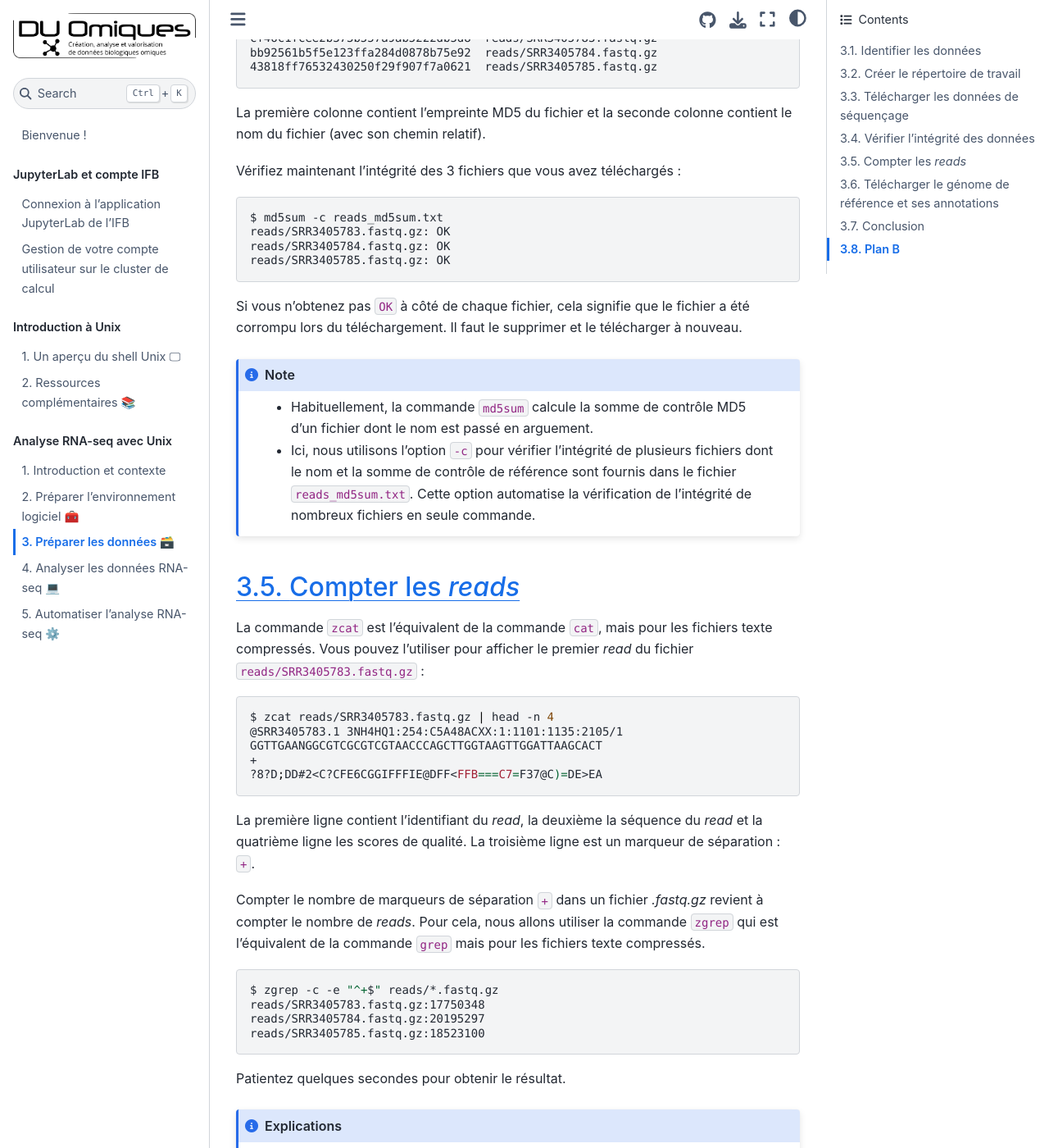
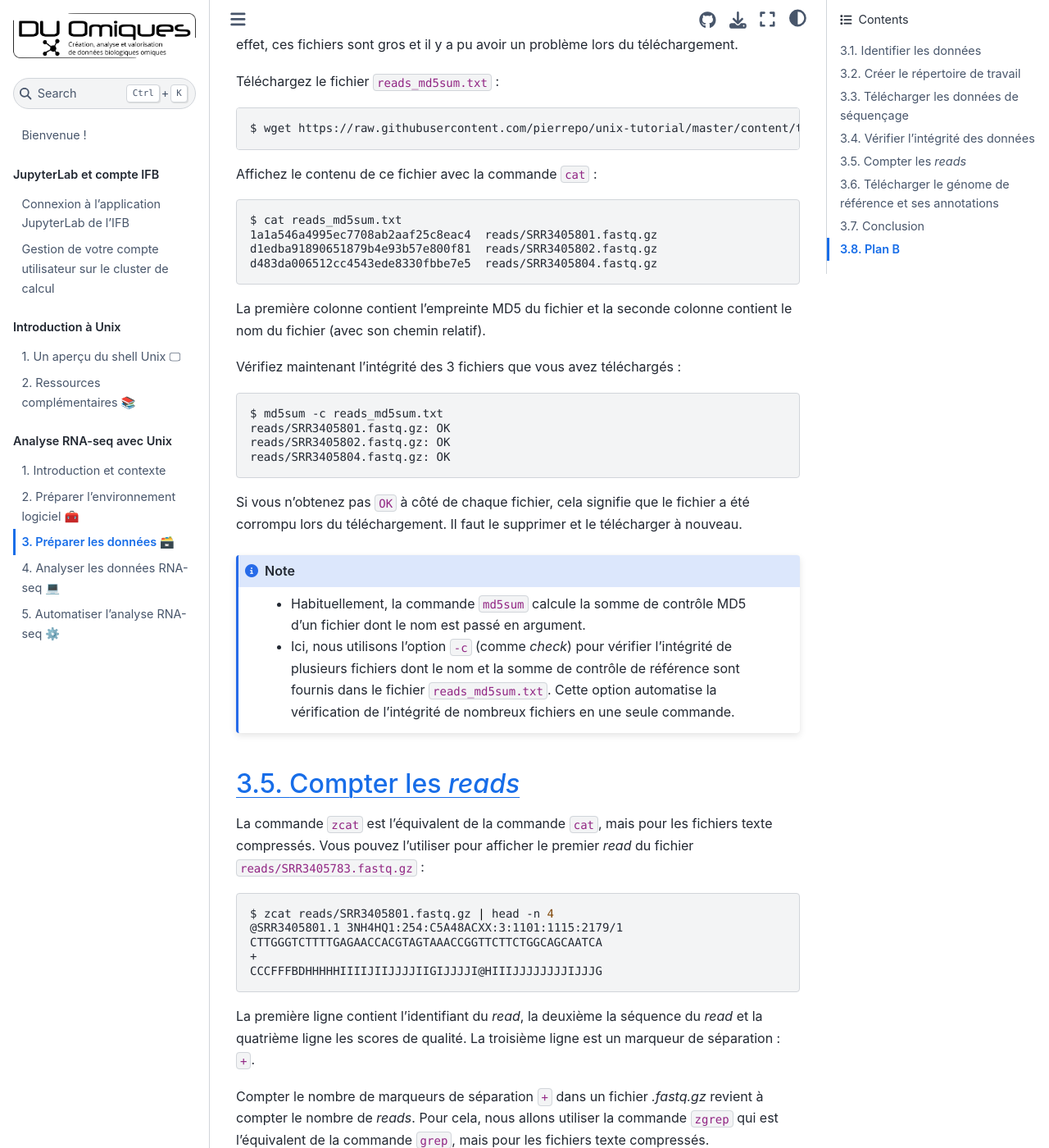
Before and after one commit to pierrepo/unix-tutorial, a Jupyter Book: the page built from content/tuto2/2_preparer_donnees.md, in a window 1280 px wide and 1400 px high, scrolled down 7653 px. Shown: the whole window at 82% size. Built offline with Jupyter Book 1.0.4 settings and Sphinx 7.4.7 and the Sphinx Book theme 1.1.4, drawn with Linux system fonts in a browser that asks for light colours; some of the changed text lies outside the part shown.

Commit message:
Update data preparation procedure

````diff
--- a/content/tuto2/2_preparer_donnees.md
+++ b/content/tuto2/2_preparer_donnees.md
@@ -207,30 +210,30 @@ curl -L ftp://ftp.sra.ebi.ac.uk/vol1/fastq/SRR340/004/SRR3405784/SRR3405784.fast
 curl -L ftp://ftp.sra.ebi.ac.uk/vol1/fastq/SRR340/003/SRR3405783/SRR3405783.fastq.gz -O --output-dir reads
 ```
 
-Le téléchargement des données peut prendre beaucoup de temps. Pour ce tutoriel, nous allons nous limiter à 3 échantillons dont les identifiants sont `SRR3405783`, `SRR3405784` et `SRR3405785`. La commande `grep` va alors sélectionner les fichiers voulus :
+Le téléchargement des données peut prendre beaucoup de temps. Pour ce tutoriel, nous allons nous limiter à 3 échantillons dont les identifiants sont `SRR3405801`, `SRR3405802` et `SRR3405804`. La commande `grep` va sélectionner les fichiers voulus :
 
 
 ```bash
-$ grep -E "bash|SRR3405783|SRR3405784|SRR3405785" sra_explorer_fastq_download_2.sh > sra_explorer_fastq_download_2_small.sh
+$ grep -E "bash|SRR3405801|SRR3405802|SRR3405804" sra_explorer_fastq_download_2.sh > sra_explorer_fastq_download_2_small.sh
 ```
 
 Si vous affichez le contenu de `sra_explorer_fastq_download_2_small.sh` vous devriez obtenir :
 
 ```
 #!/usr/bin/env bash
-curl -L ftp://ftp.sra.ebi.ac.uk/vol1/fastq/SRR340/003/SRR3405783/SRR3405783.fastq.gz -O --output-dir reads
-curl -L ftp://ftp.sra.ebi.ac.uk/vol1/fastq/SRR340/004/SRR3405784/SRR3405784.fastq.gz -O --output-dir reads
-curl -L ftp://ftp.sra.ebi.ac.uk/vol1/fastq/SRR340/005/SRR3405785/SRR3405785.fastq.gz -O --output-dir reads
+curl -L ftp://ftp.sra.ebi.ac.uk/vol1/fastq/SRR340/001/SRR3405801/SRR3405801.fastq.gz -O --output-dir reads
+curl -L ftp://ftp.sra.ebi.ac.uk/vol1/fastq/SRR340/002/SRR3405802/SRR3405802.fastq.gz -O --output-dir reads
+curl -L ftp://ftp.sra.ebi.ac.uk/vol1/fastq/SRR340/004/SRR3405804/SRR3405804.fastq.gz -O --output-dir reads
 ```
 
 ```{note}
-L'option `-E` permet de créer un motif avec des expressions régulières. Ici, on cherche toutes les lignes qui contient `bash` (la toute première ligne), ou `SRR3405783`, ou `SRR3405784`, ou `SRR3405785`.
+L'option `-E` permet de créer un motif avec des expressions régulières. Ici, on cherche toutes les lignes qui contient `bash` (la toute première ligne), ou `SRR3405801`, ou `SRR3405802`, ou `SRR3405804`.
 ```
 
 Le script fonctionne avec une version récente de `curl`, chargez cette version avec :
 
 ```bash
-$ module load curl
+$ module load curl/7.80.0
 ```
 
 Vérifiez que c'est bien le cas :
@@ -258,10 +261,10 @@ Calculez l'espace occupé par les données :
 
 ```bash
 $ du -csh reads/*
-776M    reads/SRR3405783.fastq.gz
-883M    reads/SRR3405784.fastq.gz
-818M    reads/SRR3405785.fastq.gz
-2.5G    total
+541M    reads/SRR3405801.fastq.gz
+625M    reads/SRR3405802.fastq.gz
+625M    reads/SRR3405804.fastq.gz
+1.8G    total
 ```
 
 ## Vérifier l'intégrité des données
@@ -278,9 +281,9 @@ Affichez le contenu de ce fichier avec la commande `cat` :
 
 ```bash
 $ cat reads_md5sum.txt
-cf46c1fcee2b373b557a9ab5222db5d8  reads/SRR3405783.fastq.gz
-bb92561b5f5e123ffa284d0878b75e92  reads/SRR3405784.fastq.gz
-43818ff76532430250f29f907f7a0621  reads/SRR3405785.fastq.gz
+1a1a546a4995ec7708ab2aaf25c8eac4  reads/SRR3405801.fastq.gz
+d1edba91890651879b4e93b57e800f81  reads/SRR3405802.fastq.gz
+d483da006512cc4543ede8330fbbe7e5  reads/SRR3405804.fastq.gz
 ```
 
 La première colonne contient l'empreinte MD5 du fichier et la seconde colonne contient le nom du fichier (avec son chemin relatif).
@@ -289,16 +292,16 @@ Vérifiez maintenant l'intégrité des 3 fichiers que vous avez téléchargés :
 
 ```bash
 $ md5sum -c reads_md5sum.txt
-reads/SRR3405783.fastq.gz: OK
-reads/SRR3405784.fastq.gz: OK
-reads/SRR3405785.fastq.gz: OK
+reads/SRR3405801.fastq.gz: OK
+reads/SRR3405802.fastq.gz: OK
+reads/SRR3405804.fastq.gz: OK
 ```
 
 Si vous n'obtenez pas `OK` à côté de chaque fichier, cela signifie que le fichier a été corrompu lors du téléchargement. Il faut le supprimer et le télécharger à nouveau.
 
 ```{note}
-- Habituellement, la commande `md5sum` calcule la somme de contrôle MD5 d'un fichier dont le nom est passé en arguement.
-- Ici, nous utilisons l'option `-c` pour vérifier l'intégrité de plusieurs fichiers dont le nom et la somme de contrôle de référence sont fournis dans le fichier `reads_md5sum.txt`. Cette option automatise la vérification de l'intégrité de nombreux fichiers en seule commande.
+- Habituellement, la commande `md5sum` calcule la somme de contrôle MD5 d'un fichier dont le nom est passé en argument.
+- Ici, nous utilisons l'option `-c` (comme *check*) pour vérifier l'intégrité de plusieurs fichiers dont le nom et la somme de contrôle de référence sont fournis dans le fichier `reads_md5sum.txt`. Cette option automatise la vérification de l'intégrité de nombreux fichiers en une seule commande.
 ```
 
 ## Compter les *reads*
@@ -306,22 +309,22 @@ Si vous n'obtenez pas `OK` à côté de chaque fichier, cela signifie que le fic
 La commande `zcat` est l'équivalent de la commande `cat`, mais pour les fichiers texte compressés. Vous pouvez l'utiliser pour afficher le premier *read* du fichier `reads/SRR3405783.fastq.gz` :
 
 ```bash
-$ zcat reads/SRR3405783.fastq.gz | head -n 4
-@SRR3405783.1 3NH4HQ1:254:C5A48ACXX:1:1101:1135:2105/1
-GGTTGAANGGCGTCGCGTCGTAACCCAGCTTGGTAAGTTGGATTAAGCACT
+$ zcat reads/SRR3405801.fastq.gz | head -n 4
+@SRR3405801.1 3NH4HQ1:254:C5A48ACXX:3:1101:1115:2179/1
+CTTGGGTCTTTTGAGAACCACGTAGTAAACCGGTTCTTCTGGCAGCAATCA
 +
-?8?D;DD#2<C?CFE6CGGIFFFIE@DFF<FFB===C7=F37@C)=DE>EA
+CCCFFFBDHHHHHIIIIJIIJJJJIIGIJJJJI@HIIIJJJJJJJJIJJJG
 ```
 
 La première ligne contient l'identifiant du *read*, la deuxième la séquence du *read* et la quatrième ligne les scores de qualité. La troisième ligne est un marqueur de séparation : `+`.
 
-Compter le nombre de marqueurs de séparation `+` dans un fichier *.fastq.gz* revient à compter le nombre de *reads*. Pour cela, nous allons utiliser la commande `zgrep` qui est l'équivalent de la commande `grep` mais pour les fichiers texte compressés.
+Compter le nombre de marqueurs de séparation `+` dans un fichier *.fastq.gz* revient à compter le nombre de *reads*. Pour cela, nous allons utiliser la commande `zgrep` qui est l'équivalent de la commande `grep`, mais pour les fichiers texte compressés.
 
 ```bash
 $ zgrep -c -e "^+$" reads/*.fastq.gz
-reads/SRR3405783.fastq.gz:17750348
-reads/SRR3405784.fastq.gz:20195297
-reads/SRR3405785.fastq.gz:18523100
+reads/SRR3405801.fastq.gz:12511891
+reads/SRR3405802.fastq.gz:15413066
+reads/SRR3405804.fastq.gz:14987456
 ```
 
 Patientez quelques secondes pour obtenir le résultat.
@@ -369,9 +373,10 @@ $ tree
 │   ├── genes.gtf
 │   └── genome.fa
 ├── reads
-│   ├── SRR3405783.fastq.gz
-│   ├── SRR3405784.fastq.gz
-│   └── SRR3405785.fastq.gz
+│   ├── SRR3405801.fastq.gz
+│   ├── SRR3405802.fastq.gz
+│   └── SRR3405804.fastq.gz
+├── reads_md5sum.txt
 [...]
 ```
 
@@ -383,10 +388,11 @@ $ tree --du -h
 ├── [ 23M]  genome
 │   ├── [ 11M]  genes.gtf
 │   └── [ 12M]  genome.fa
-├── [2.4G]  reads
-│   ├── [776M]  SRR3405783.fastq.gz
-│   ├── [883M]  SRR3405784.fastq.gz
-│   └── [817M]  SRR3405785.fastq.gz
+├── [1.8G]  reads
+│   ├── [540M]  SRR3405801.fastq.gz
+│   ├── [655M]  SRR3405802.fastq.gz
+│   └── [642M]  SRR3405804.fastq.gz
+├── [ 180]  reads_md5sum.txt
 [...]
 ```
 
````
Also changed, not shown: other parts of content/tuto2/2_preparer_donnees.md (+27 -23 lines), 1 other file.
